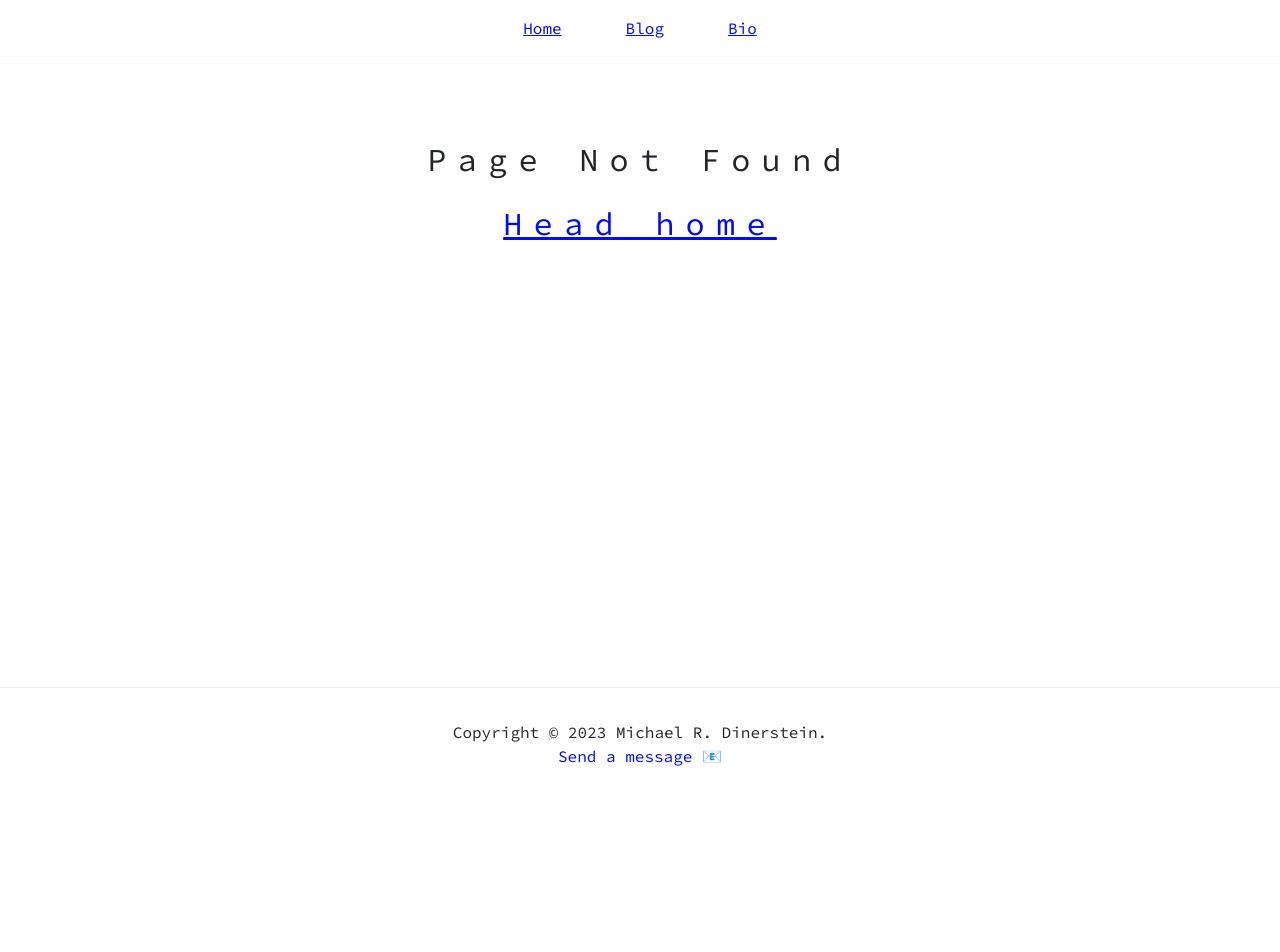
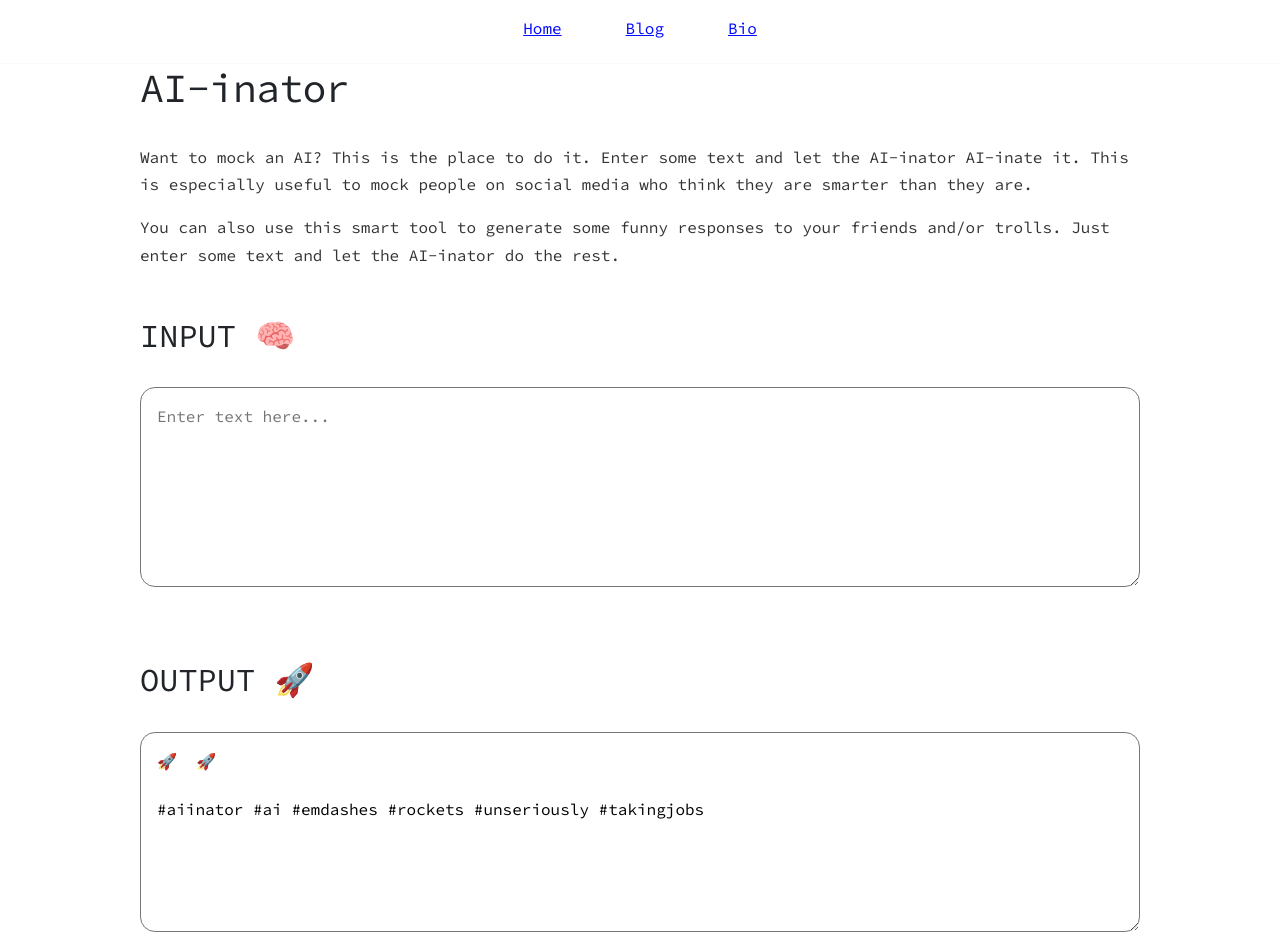
Before and after one commit to missionmike/missionmike.dev, a Next.js app: page /ai-inator in a window 1280 px wide. Before the commit this address had no page. Shown: the top 952 px of the page. Before the commit the page ends 800 px from the top, so only its background shows below. Built offline with nearby package versions, Linux system fonts and the light colour scheme.

Commit message:
feat: add ai-inator.

```diff
--- /dev/null
+++ b/pages/ai-inator.tsx
@@ -0,0 +1,109 @@
+import React, { useEffect } from 'react';
+
+import { Container } from 'react-bootstrap';
+import Image from 'next/image';
+import { Layout } from 'components/Layout/Layout';
+
+const Textarea = ({
+  value,
+  onChange = () => {},
+  onClick = () => {},
+  placeholder,
+}: {
+  value: string;
+  onChange?: (event: React.ChangeEvent<HTMLTextAreaElement>) => void;
+  onClick?: (event: React.MouseEvent<HTMLTextAreaElement>) => void;
+  placeholder?: string;
+}) => (
+  <textarea
+    placeholder={placeholder}
+    style={{
+      width: '100%',
+      height: '200px',
+      padding: '1rem',
+      borderRadius: '15px',
+      marginBottom: '20px',
+    }}
+    value={value}
+    onChange={onChange}
+    onClick={onClick}
+  />
+);
+
+const Page = () => {
+  const [inputText, setInputText] = React.useState('');
+  const [outputText, setOutputText] = React.useState('');
+
+  const handleInputChange = (event: React.ChangeEvent<HTMLTextAreaElement>) => {
+    setInputText(event.target.value);
+  };
+
+  useEffect(() => {
+    const randomAiEmojis = ['🚀', '🦾', '🧠', '💻', '👾', '🤖'];
+
+    let newOutputText = inputText
+      .split(' ')
+      .map((word) => {
+        if (word.length > 4) {
+          return `${word} —`;
+        }
+
+        return word;
+      })
+      .join(' ')
+      // Replace more than two newlines with two newlines.
+      .replace(/\n{3,}/g, '\n\n');
+
+    newOutputText.split('\n\n').forEach((paragraph, index) => {
+      // Add a random emoji to the beginning and end of each paragraph.
+      const randomEmojiOne = randomAiEmojis[Math.floor(Math.random() * randomAiEmojis.length)];
+      const randomEmojiTwo = randomAiEmojis[Math.floor(Math.random() * randomAiEmojis.length)];
+      newOutputText = newOutputText.replace(
+        paragraph,
+        randomEmojiOne + ' ' + paragraph + ' ' + randomEmojiTwo
+      );
+    });
+
+    newOutputText += '\n\n#aiinator #ai #emdashes #rockets #unseriously #takingjobs';
+
+    setOutputText(newOutputText);
+  }, [inputText]);
+
+  return (
+    <Layout isProse title={'AI-inator'}>
+      <Container>
+        <h1>AI-inator</h1>
+        <p>
+          Want to mock an AI? This is the place to do it. Enter some text and let the AI-inator
+          AI-inate it. This is especially useful to mock people on social media who think they are
+          smarter than they are.
+        </p>
+        <p>
+          You can also use this smart tool to generate some funny responses to your friends and/or
+          trolls. Just enter some text and let the AI-inator do the rest.
+        </p>
+        <h2>Input 🧠</h2>
+        <Textarea placeholder="Enter text here..." value={inputText} onChange={handleInputChange} />
+        <h2>Output 🚀</h2>
+        <Textarea
+          placeholder="Enter more text here..."
+          value={outputText}
+          onClick={() => {
+            navigator.clipboard.writeText(outputText);
+          }}
+        />
+        <Image
+          src="/static/images/alien-inator.webp"
+          width={1024}
+          height={800}
+          alt="AI-inator"
+          sizes={'(max-width: 1024px) 100vw, (min-width: 1024px) 50vw'}
+          className="rounded"
+          style={{ maxWidth: '100%', height: 'auto' }}
+        />
+      </Container>
+    </Layout>
+  );
+};
+
+export default Page;
```
Also changed, not shown: pages/about.tsx (+20 -12 lines), public/static/images/alien-inator.webp (added), public/static/images/missionmike-profile.jpeg.
